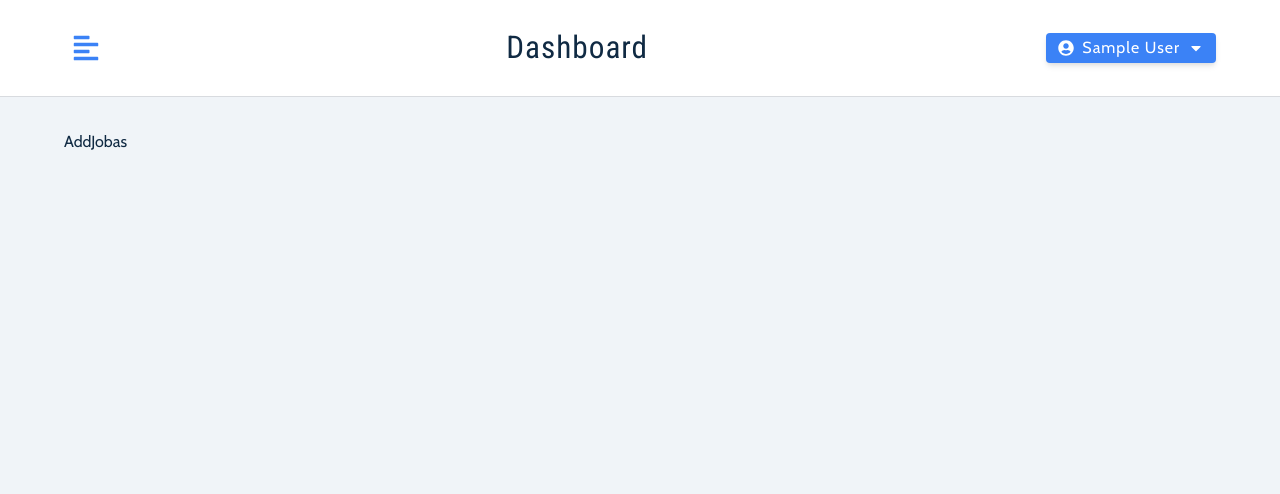
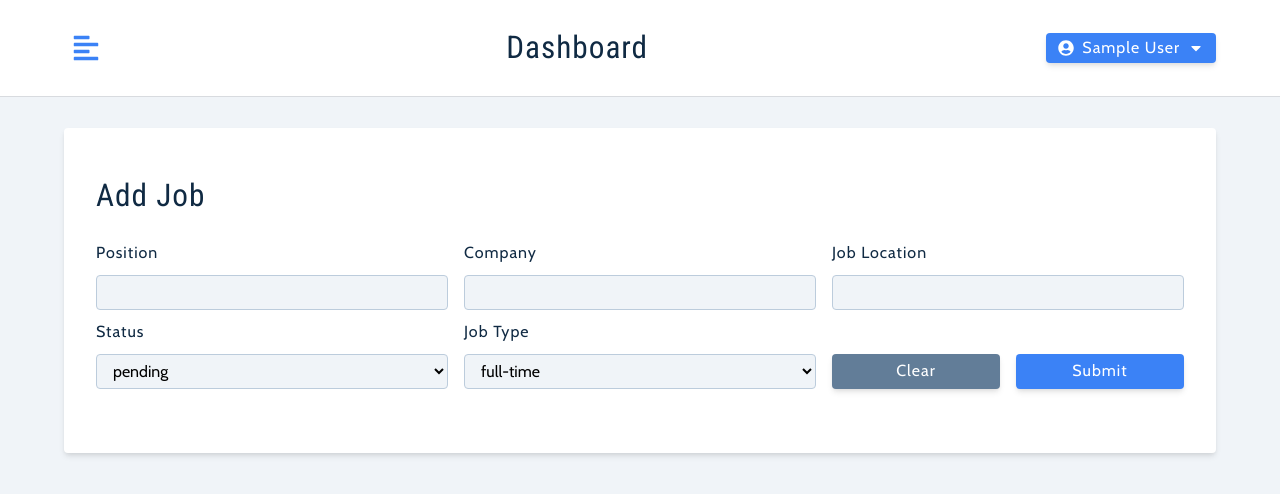
Before and after one commit to Mezin24/react-redux-jobster-app, a React (Vite) app: page /add-job in a window 1280 px wide. Shown: the top 494 px of the page. Built offline with nearby package versions, Linux system fonts and the light colour scheme; sample sign-in values are in the browser's storage.

Commit message:
add create job action

```diff
--- /dev/null
+++ b/src/components/FormSelect.jsx
@@ -0,0 +1,25 @@
+const FormSelect = ({ name, labelText, value, handleChange, list }) => {
+  return (
+    <div className='form-row'>
+      <label htmlFor={name} className='form-label'>
+        {labelText || name}
+      </label>
+      <select
+        name={name}
+        value={value}
+        id={name}
+        onChange={handleChange}
+        className='form-select'
+      >
+        {list.map((itemValue, index) => {
+          return (
+            <option key={index} value={itemValue}>
+              {itemValue}
+            </option>
+          );
+        })}
+      </select>
+    </div>
+  );
+};
+export default FormSelect;
--- a/src/components/index.jsx
+++ b/src/components/index.jsx
@@ -4,5 +4,14 @@
 import SmallSidebar from './SmallSidebar';
 import Navbar from './Navbar';
 import NavLinks from './NavLinks';
+import FormSelect from './FormSelect';
 
-export { Logo, FormRow, BigSidebar, SmallSidebar, Navbar, NavLinks };
+export {
+  Logo,
+  FormRow,
+  BigSidebar,
+  SmallSidebar,
+  Navbar,
+  NavLinks,
+  FormSelect,
+};
--- /dev/null
+++ b/src/features/job/jobSlice.jsx
@@ -0,0 +1,71 @@
+import { createSlice, createAsyncThunk } from '@reduxjs/toolkit';
+import { toast } from 'react-toastify';
+import customFetch from '../../utils/axios';
+import { getUserFromStorage } from '../../utils/localStorage';
+import { userLogout } from '../user/userSlice';
+
+const initialState = {
+  isLoading: false,
+  position: '',
+  company: '',
+  jobLocation: '',
+  jobTypeOptions: ['full-time', 'part-time', 'remote', 'internship'],
+  jobType: 'full-time',
+  statusOptions: ['interview', 'declined', 'pending'],
+  status: 'pending',
+  isEditing: false,
+  editJobId: '',
+};
+
+export const createJob = createAsyncThunk(
+  'job/createJob',
+  async (job, thunkAPI) => {
+    try {
+      const response = await customFetch.post('/jobs', job, {
+        headers: {
+          authorization: `Bearer ${thunkAPI.getState().user.user.token}`,
+        },
+      });
+      thunkAPI.dispatch(clearValues());
+      return response.data;
+    } catch (error) {
+      console.log(error.response);
+      if (error.response.status === 401) {
+        thunkAPI.dispatch(userLogout());
+        return thunkAPI.rejectWithValue('Unauthorized! Logging Out...');
+      }
+      return thunkAPI.rejectWithValue(error.response.data.msg);
+    }
+  }
+);
+
+export const jobSlice = createSlice({
+  name: 'job',
+  initialState,
+  reducers: {
+    handleChange: (state, { payload: { name, value } }) => {
+      state[name] = value;
+    },
+    clearValues: () => {
+      return { ...initialState };
+    },
+  },
+  extraReducers: (builder) => {
+    builder
+      .addCase(createJob.pending, (state) => {
+        state.isLoading = true;
+      })
+      .addCase(createJob.fulfilled, (state) => {
+        state.isLoading = false;
+        toast.success('Job Created');
+      })
+      .addCase(createJob.rejected, (state, { payload }) => {
+        state.isLoading = false;
+        toast.error(payload);
+      });
+  },
+});
+
+export const { handleChange, clearValues } = jobSlice.actions;
+
+export default jobSlice.reducer;
--- a/src/pages/dashboard/AddJobs.jsx
+++ b/src/pages/dashboard/AddJobs.jsx
@@ -1,4 +1,115 @@
-const AddJobas = () => {
-  return <div>AddJobas</div>;
+import { useSelector, useDispatch } from 'react-redux';
+import { FormRow } from '../../components';
+import Wrapper from '../../assets/wrappers/DashboardFormPage';
+import { toast } from 'react-toastify';
+import { FormSelect } from '../../components';
+import {
+  handleChange,
+  clearValues,
+  createJob,
+} from '../../features/job/jobSlice';
+
+const AddJobs = () => {
+  const {
+    isLoading,
+    position,
+    company,
+    jobLocation,
+    jobType,
+    jobTypeOptions,
+    status,
+    statusOptions,
+    isEditing,
+    editJobId,
+  } = useSelector((store) => store.job);
+  const dispatch = useDispatch();
+
+  const handleJobInput = (e) => {
+    const { name, value } = e.target;
+    dispatch(handleChange({ name, value }));
+  };
+
+  const handleSubmit = (e) => {
+    e.preventDefault();
+    if (!position.trim() || !company.trim() || !jobLocation.trim()) {
+      return toast.error('Please, Fill Out All Fields');
+    }
+    dispatch(
+      createJob({
+        position,
+        company,
+        jobLocation,
+        jobType,
+        status,
+      })
+    );
+  };
+
+  return (
+    <Wrapper>
+      <form className='form'>
+        <h3>{isEditing ? 'edit job' : 'add job'}</h3>
+
+        <div className='form-center'>
+          {/* position */}
+          <FormRow
+            type='text'
+            name='position'
+            value={position}
+            handleChange={handleJobInput}
+          />
+          {/* company */}
+          <FormRow
+            type='text'
+            name='company'
+            value={company}
+            handleChange={handleJobInput}
+          />
+          {/* location */}
+          <FormRow
+            type='text'
+            labelText='job location'
+            name='jobLocation'
+            value={jobLocation}
+            handleChange={handleJobInput}
+          />
+          {/* job status */}
+          <FormSelect
+            handleChange={handleJobInput}
+            name='status'
+            value={status}
+            list={statusOptions}
+          />
+          {/* job type */}
+          <FormSelect
+            handleChange={handleJobInput}
+            name='jobType'
+            value={jobType}
+            list={jobTypeOptions}
+            labelText='Job Type'
+          />
+
+          {/* btn container */}
+          <div className='btn-container'>
+            <button
+              type='button'
+              className='btn btn-block clear-btn'
+              onClick={() => dispatch(clearValues())}
+            >
+              clear
+            </button>
+            <button
+              type='submit'
+              className='btn btn-block submit-btn'
+              onClick={handleSubmit}
+              disabled={isLoading}
+            >
+              submit
+            </button>
+          </div>
+        </div>
+      </form>
+    </Wrapper>
+  );
 };
-export default AddJobas;
+export default AddJobs;
--- a/src/store.js
+++ b/src/store.js
@@ -1,8 +1,10 @@
 import { configureStore } from '@reduxjs/toolkit';
 import userReducer from './features/user/userSlice';
+import jobReducer from './features/job/jobSlice';
 
 export const store = configureStore({
   reducer: {
     user: userReducer,
+    job: jobReducer,
   },
 });
```
